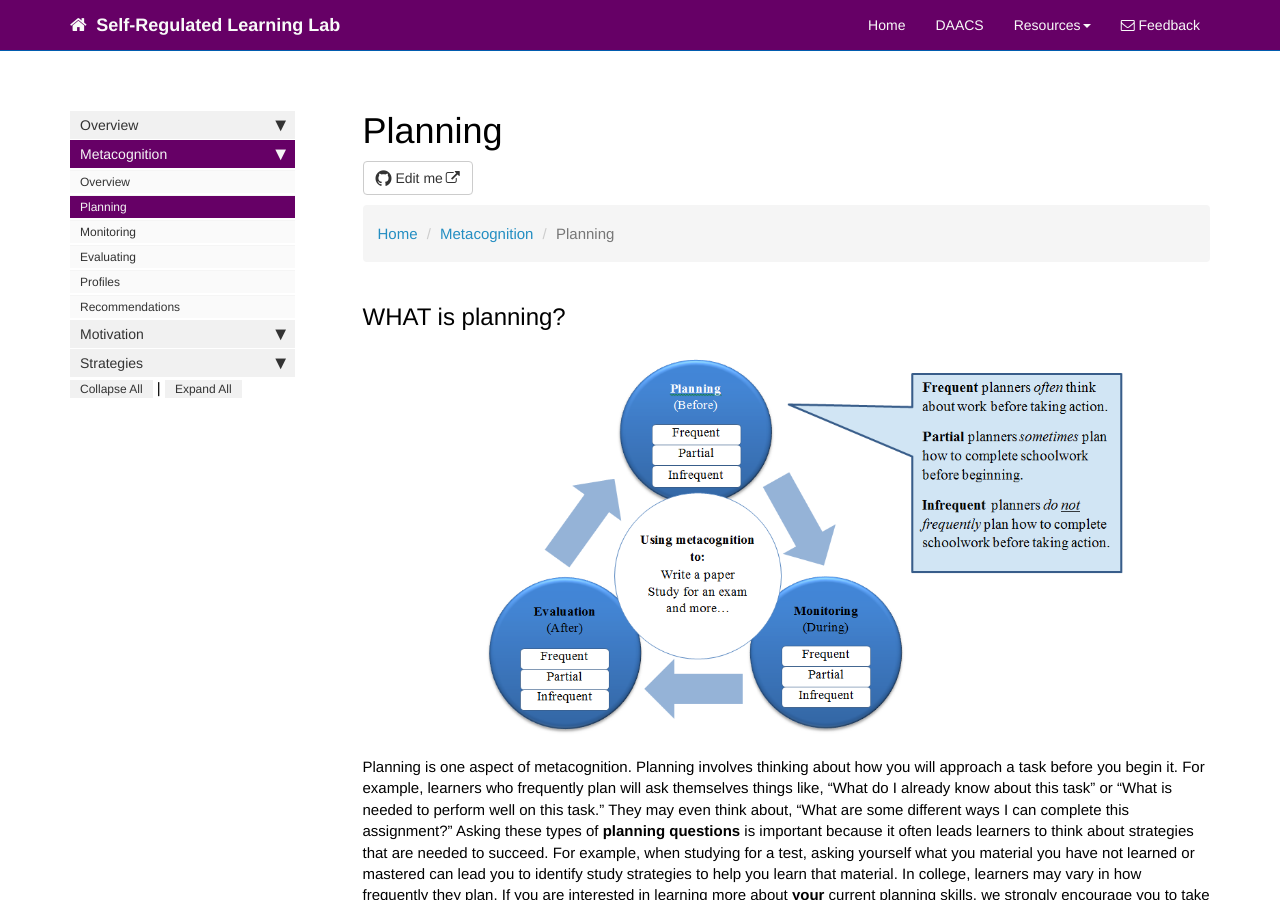
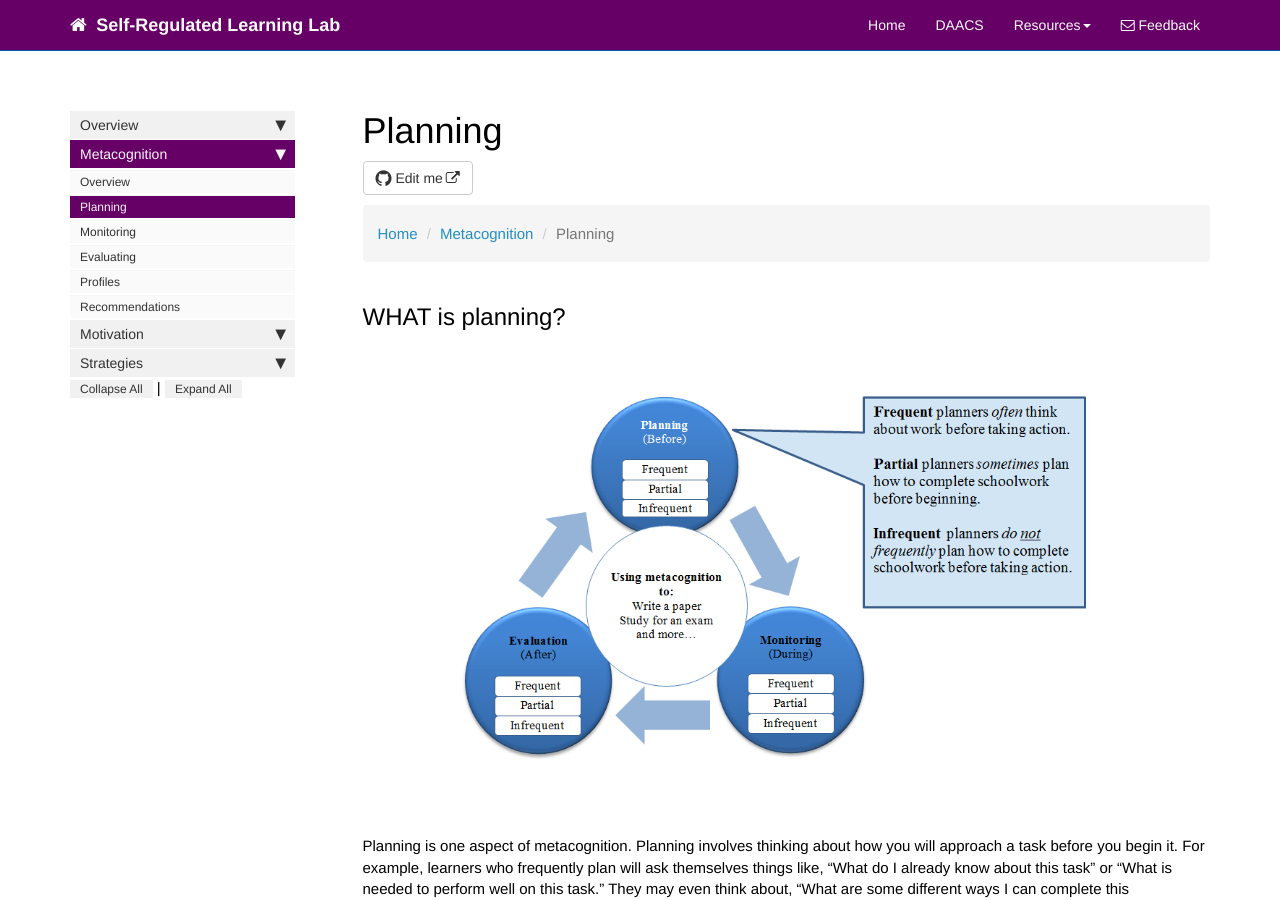
Before and after one commit to dfranklin02/SRL, a Jekyll site: the page built from docs/pages/metacognition/metacognition_planning.md, in a window 1280 px wide and 900 px high. Built offline with Jekyll 4.4.1, drawn with Linux system fonts in a browser that asks for light colours; nearby versions of some CDN libraries; comment, search, counter and statistics services are not loaded.

Commit message:
Update metacognition_planning.md

```diff
--- a/docs/pages/metacognition/metacognition_planning.md
+++ b/docs/pages/metacognition/metacognition_planning.md
@@ -17,7 +17,7 @@ toc: false
 
 ## WHAT is planning?
 
-<center><img src='images/Metacognition-Planning FINAL.png' alt='Metacognition Cycle' /></center>
+<center><img src='images/Metacognition=Planning FINAL.PNG' alt='Metacognition Cycle' /></center>
 
 Planning is one aspect of metacognition. Planning involves thinking about how you will approach a task before you begin it. For example, learners who frequently plan will ask themselves things like, “What do I already know about this task” or “What is needed to perform well on this task.” They may even think about, “What are some different ways I can complete this assignment?” Asking these types of **planning questions** is important because it often leads learners to think about strategies that are needed to succeed. For example, when studying for a test, asking yourself what you material you have not learned or mastered can lead you to identify study strategies to help you learn that material.
 In college, learners may vary in how frequently they plan. If you are interested in learning more about **your** current planning skills, we strongly encourage you to take the SRL survey by clicking here https://demo.daacs.net/.
```
